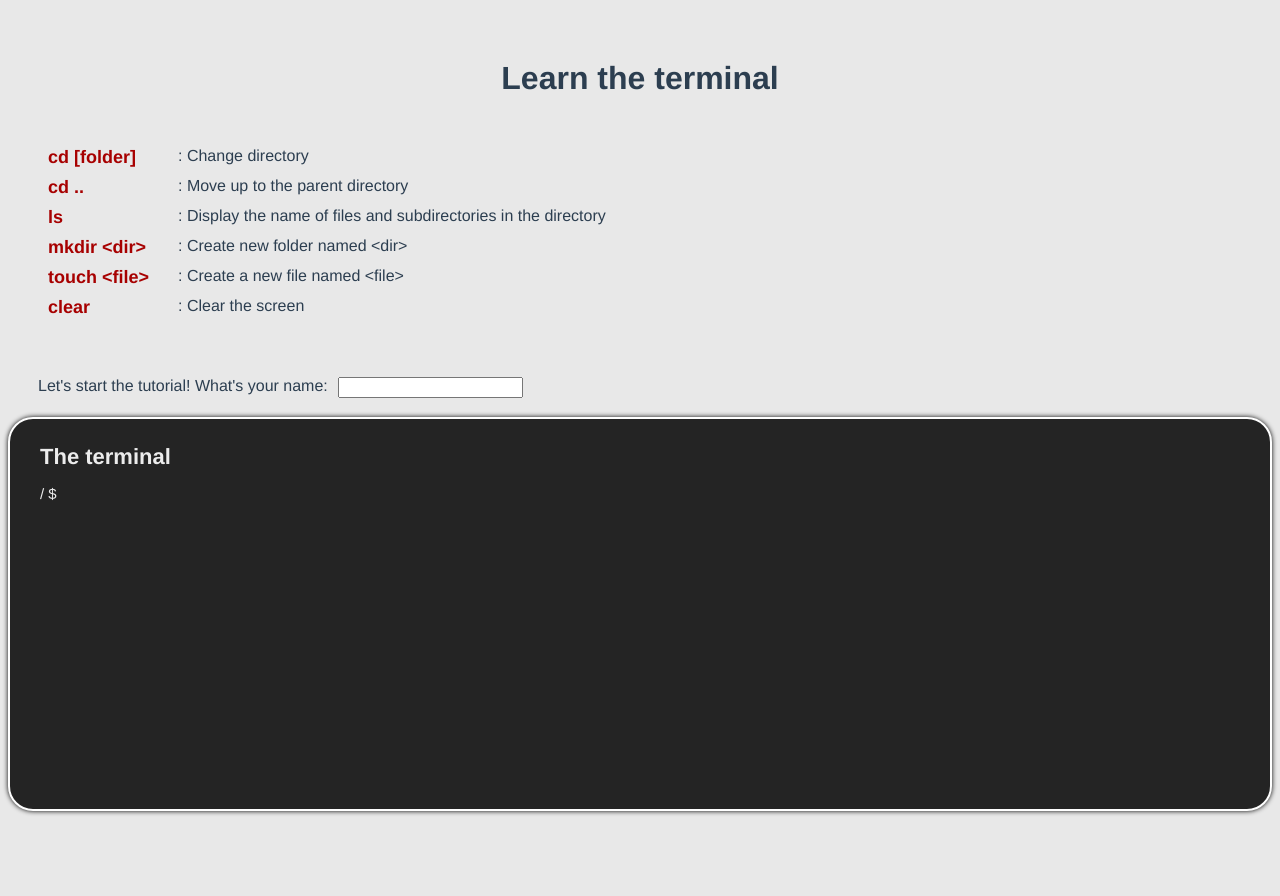
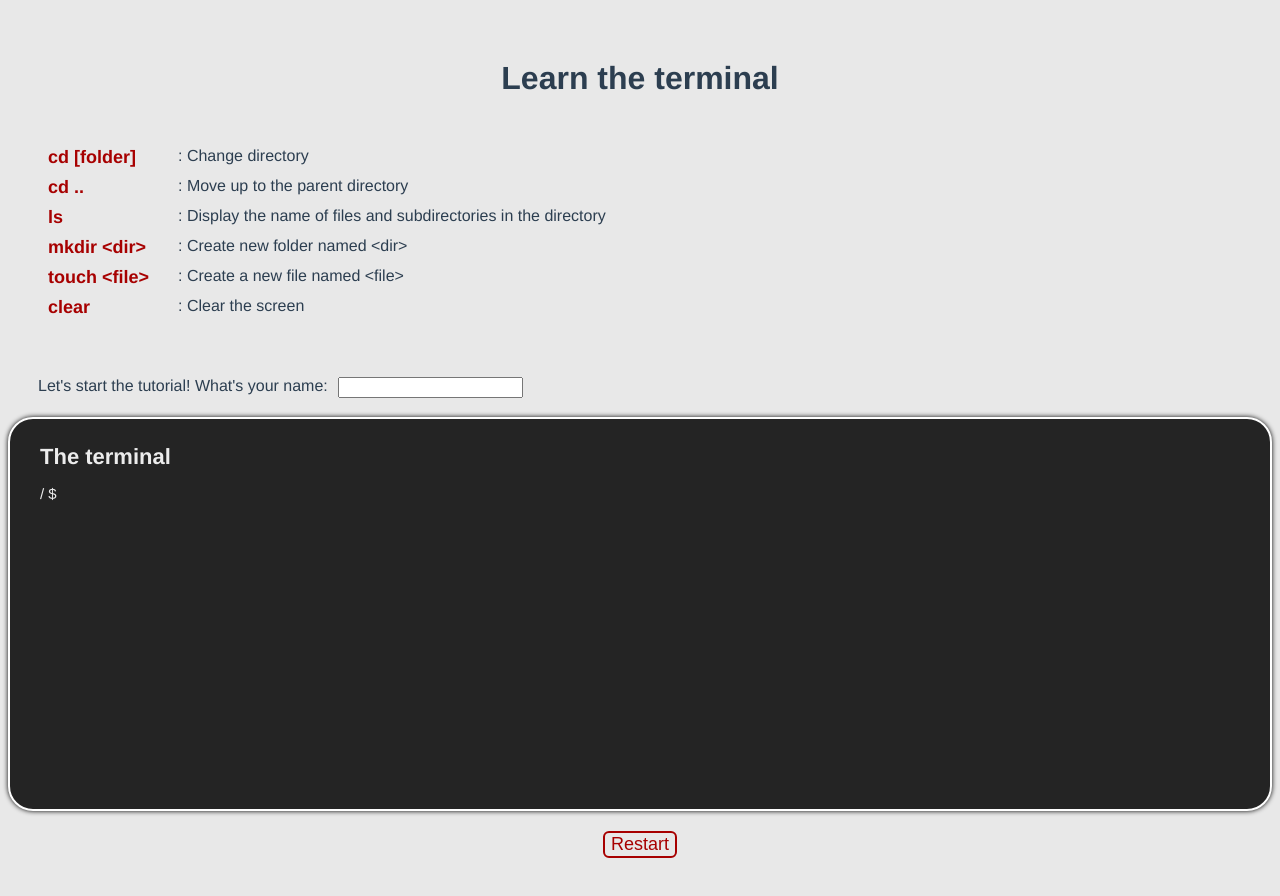
Before and after one commit to chiched/solo-mvp, a Vue app: page / in a window 1280 px wide. Shown: the top 896 px of the page. Before the commit the page ends 819 px from the top, so only its background shows below. Built offline with nearby package versions, Linux system fonts and the light colour scheme.

Commit message:
Added Restart button

```diff
--- a/src/App.vue
+++ b/src/App.vue
@@ -13,18 +13,21 @@
 
     <div class="username-container"><span>Let's start the tutorial! What's your name:</span> <inputUsername /></div>
     <console/>
+    <resetButton />
   </div>
 </template>
 
 <script>
 import Console from './components/console.vue'
 import inputUsername from './components/inputUsername.vue'
+import resetButton from './components/resetButton.vue'
 
 export default {
   name: 'app',
   components: {
     Console,
-    inputUsername
+    inputUsername,
+    resetButton
   }
 }
 </script>
--- a/src/components/console.vue
+++ b/src/components/console.vue
@@ -49,6 +49,7 @@ export default {
     box-shadow: 0px 0px 5px 0px #000000;
     text-align: left;
     position: relative;
+    margin-bottom: 20px;
 }
 .path {
     float: left;
--- /dev/null
+++ b/src/components/resetButton.vue
@@ -0,0 +1,44 @@
+<template>
+  <div>
+  <button v-on:click="reset">Restart</button>
+  </div>
+</template>
+
+<script>
+export default {
+  name: 'resetButton',
+  props: {
+  },
+  computed: {
+  },
+  methods: {
+    reset: function() {
+      this.$store.commit("startInstructions");
+      this.$store.commit("clearOutput");
+       }
+    }
+  }
+
+</script>
+
+<!-- Add "scoped" attribute to limit CSS to this component only -->
+<style scoped>
+button {
+    margin-bottom: 150px;
+    color: #a70000;
+    font-size: 18px;
+    background: none;
+    border: 2px solid #a70000;
+    border-radius: 6px;
+    transition: all 0.2s;
+}
+button:hover {
+  cursor: pointer;
+  border: 2px solid #ffffff;
+  color: #ffffff;
+  background-color: #a70000;
+}
+button:focus {
+  outline: none;
+}
+</style>
```
